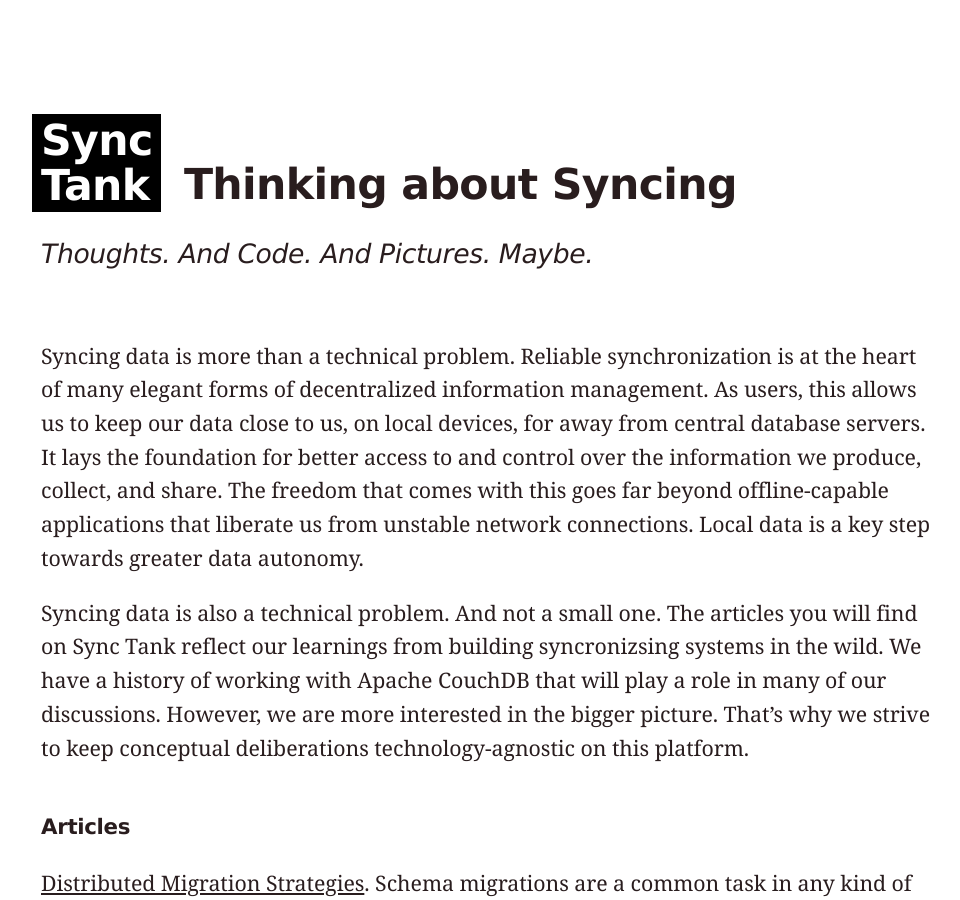
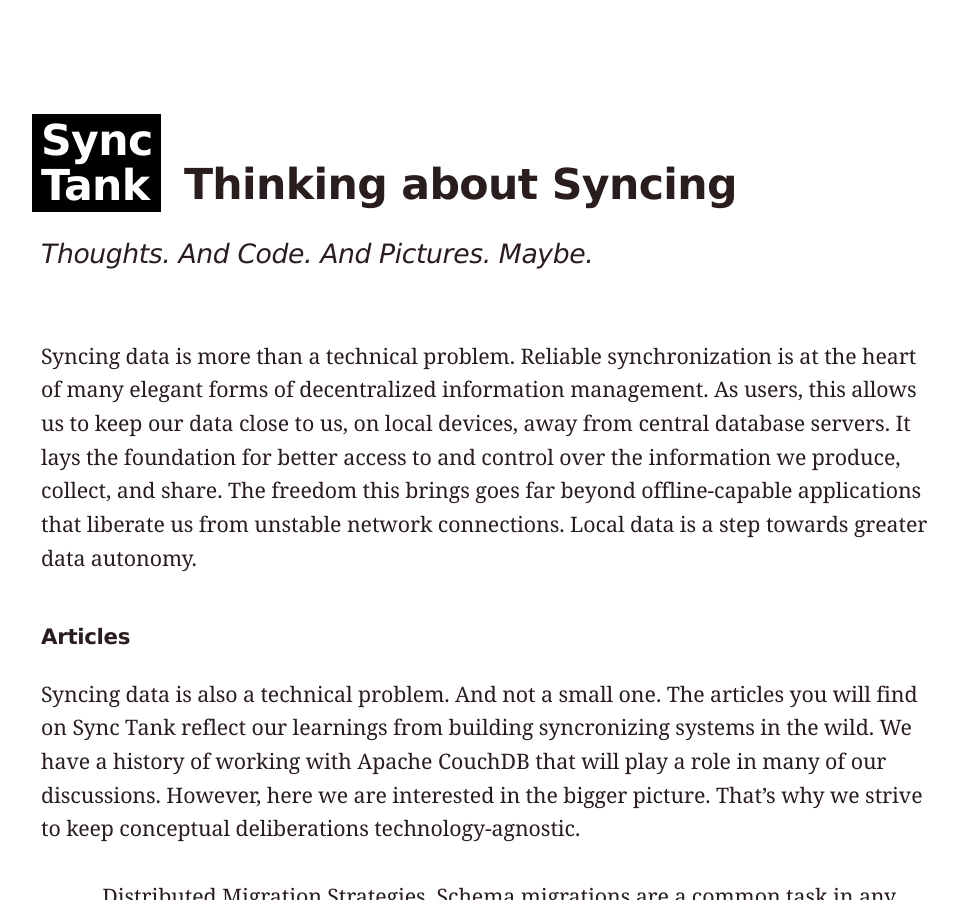
Before and after one commit to jo/sync-tank, a Jekyll site: the page built from index.md, in a window 1280 px wide and 900 px high. Shown: the whole window, without its empty margins (87-1047 px from the left). Built offline with Jekyll 4.4.1, drawn with Linux system fonts in a browser that asks for light colours; some of the changed text lies outside the part shown.

Commit message:
find some better formulations

```diff
--- a/index.md
+++ b/index.md
@@ -9,33 +9,31 @@ title: Thinking about Syncing
 
 &nbsp;
 
-Syncing data is more than a technical problem. Reliable synchronization is at the heart of many elegant forms of decentralized information management. As users, this allows us to keep our data close to us, on local devices, for away from central database servers. It lays the foundation for better access to and control over the information we produce, collect, and share. The freedom that comes with this goes far beyond offline-capable applications that liberate us from unstable network connections. Local data is a key step towards greater data autonomy.
-
-Syncing data is also a technical problem. And not a small one. The articles you will find on Sync Tank reflect our learnings from building syncronizsing systems in the wild. We have a history of working with Apache CouchDB that will play a role in many of our discussions. However, we are more interested in the bigger picture. That's why we strive to keep conceptual deliberations technology-agnostic on this platform.
-
+Syncing data is more than a technical problem. Reliable synchronization is at the heart of many elegant forms of decentralized information management. As users, this allows us to keep our data close to us, on local devices, away from central database servers. It lays the foundation for better access to and control over the information we produce, collect, and share. The freedom this brings goes far beyond offline-capable applications that liberate us from unstable network connections. Local data is a step towards greater data autonomy.
 
 #### Articles
 
-[Distributed Migration Strategies](/distributed-migration-strategies/). Schema migrations are a common task in any kind of application development. But migrating data in distributed systems poses a number of formidable challenges. You can find a detailed problem exposition, a collection of good practices when working with document databases, and an invitation to join the discussion, in our opening article.
+Syncing data is also a technical problem. And not a small one. The articles you will find on Sync Tank reflect our learnings from building syncronizing systems in the wild. We have a history of working with Apache CouchDB that will play a role in many of our discussions. However, here we are interested in the bigger picture. That's why we strive to keep conceptual deliberations technology-agnostic.
+
+* [Distributed Migration Strategies](/distributed-migration-strategies/). Schema migrations are a common task in any kind of application development. But migrating data in distributed systems poses a number of formidable challenges. You can find a detailed problem exposition, a collection of good practices when working with document databases, and an invitation to join the discussion, in our opening article.
 
 
 #### About Sync Tank
 
-Before you follow us deeper into our discussions and open your minds and hearts to what we have to say, you might want to know who we are and where we stand. We are: Johannes J. Schmidt and Matthias Dumke, data architects, web developers, friends. We share a passion for data and spend our days as coworkers at [immmr](https://www.immmr.com), ensuring the seamless integration of data synchronization between the many parts of our complex ecosystem. We have been professional developers for years, and Johannes in particular has over a decade's worth of experience working with Apache CouchDB. He has authored and worked on several widely used tools in the CouchDB ecosystem. And he is the main author of the [CouchDB Best Practices](http://ehealthafrica.github.io/couchdb-best-practices/) guidelines he compiled during his work at [eHealth Africa](https://www.ehealthafrica.org/).
+Before you follow us deeper into our discussions and open your minds and hearts to what we have to say, you might want to know who we are and where we stand. We are: Johannes J. Schmidt and Matthias Dumke, data architects, web developers, friends. We share a passion for data and spend our days as coworkers at a company called [immmr](https://www.immmr.com). Here, we ensure the seamless integration of data synchronization into a complex communication ecosystem. We have been professional developers for years. Johannes in particular has over a decade's worth of experience working with document databases. He has authored and worked on several widely used tools in the CouchDB ecosystem. And he is the main author of the [CouchDB Best Practices](http://ehealthafrica.github.io/couchdb-best-practices/) guidelines he compiled during his work at [eHealth Africa](https://www.ehealthafrica.org/).
 
-Software is for people. Therefore, we believe that good software development embraces the fundamental diversity of lifes and perspectives. Access and participation should be central concerns of any developer. On that note, we hope that our thoughts and ideas will contribute to the development of better software.
-
-
-
+Software is for people. Therefore, we believe that good software development embraces the fundamental diversity of lifes and perspectives. Access and participation ought to be central concerns of any decent programmer. On that note, we hope that our thoughts and ideas will contribute to the development of better software.
 
 Johannes and Matthias
-
 
 <figure>
   <img src="/images/authors.jpg" alt="The authors: Matthias and Johannes" />
   <figcaption>Your authors: Matthias and Johannes</figcaption>
 </figure>
 
+
+
+
 ---
 
 The Sync Tank website is [hosted on GitHub](https://github.com/jo/sync-tank). We're [@tfschmiz](https://twitter.com/tfschmiz) and [@MatthiasDumke](https://twitter.com/MatthiasDumke) on Twitter.
```
